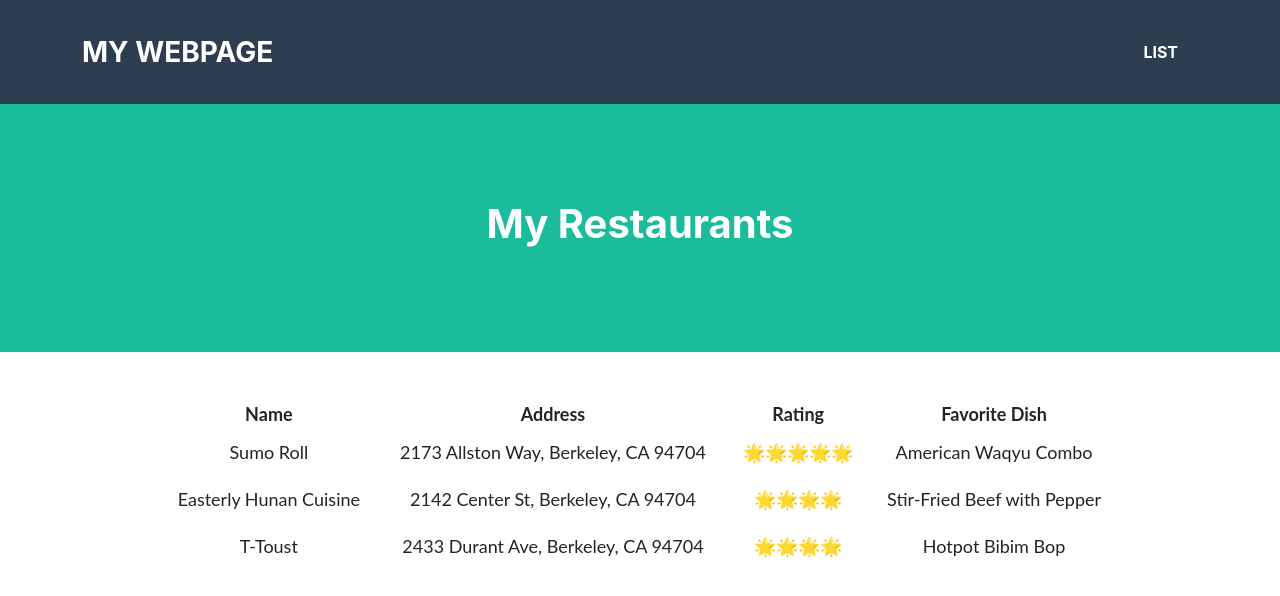
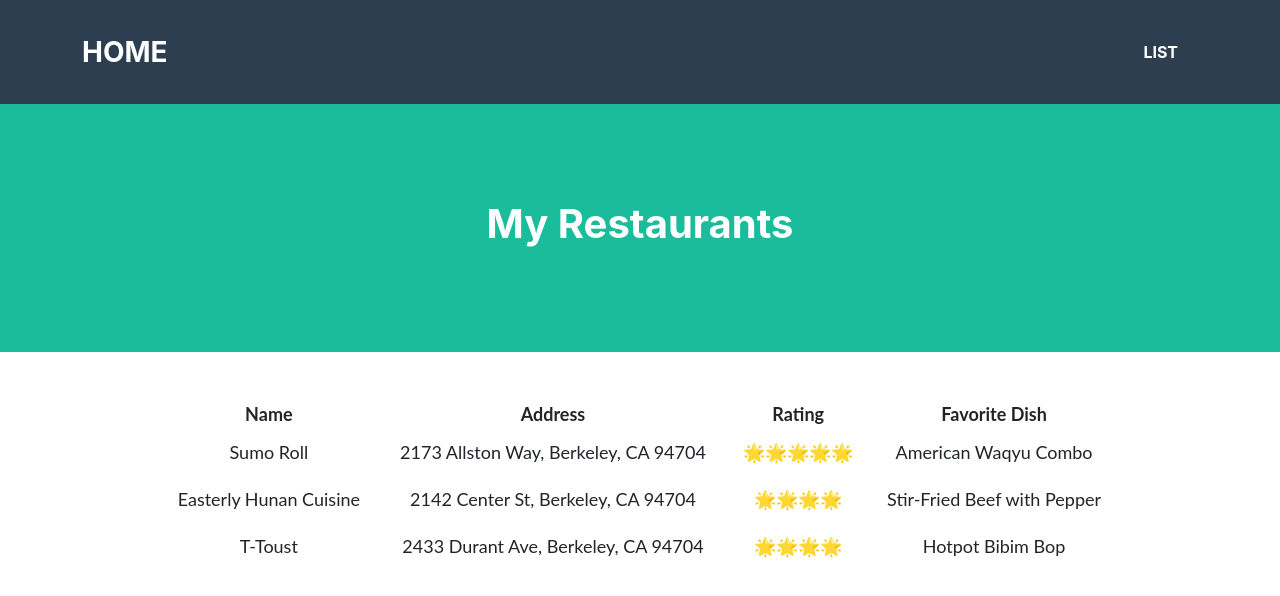
Before and after one commit to MichelleLin-4111/MichelleLin-4111.github.io, a plain HTML site: page list.html in a window 1280 px wide. Drawn offline with Linux system fonts and the light colour scheme.

Commit message:
added webpage title

```diff
--- a/list.html
+++ b/list.html
@@ -3,7 +3,7 @@
     <header>
         <link rel="stylesheet" href="style.css">
         <link rel="stylesheet" href="table_style.css">
-        <title>My Webpage Title</title>
+        <title>Michelle's Webpage</title>
     </header>
     <body>
         <!---Navigation--->
@@ -11,7 +11,7 @@
         <nav class="navbar navbar-expand-lg bg-secondary text-uppercase fixed-top" id="mainNav">
             <div class="container">
                 <!--This code defines the "My Webpage" link in the top right corner of the navigation pane-->
-                <a class="navbar-brand" href="./index.html">My Webpage</a>
+                <a class="navbar-brand" href="./index.html">Home</a>
                 <!--This code defines the "List" link in the top left corner of the navigation pane-->
                 <ul class="navbar-nav ms-auto">
                     <li class="nav-item mx-0 mx-lg-1"><a class="nav-link py-3 px-0 px-lg-3 rounded" href="./list.html">List</a></li>
```
